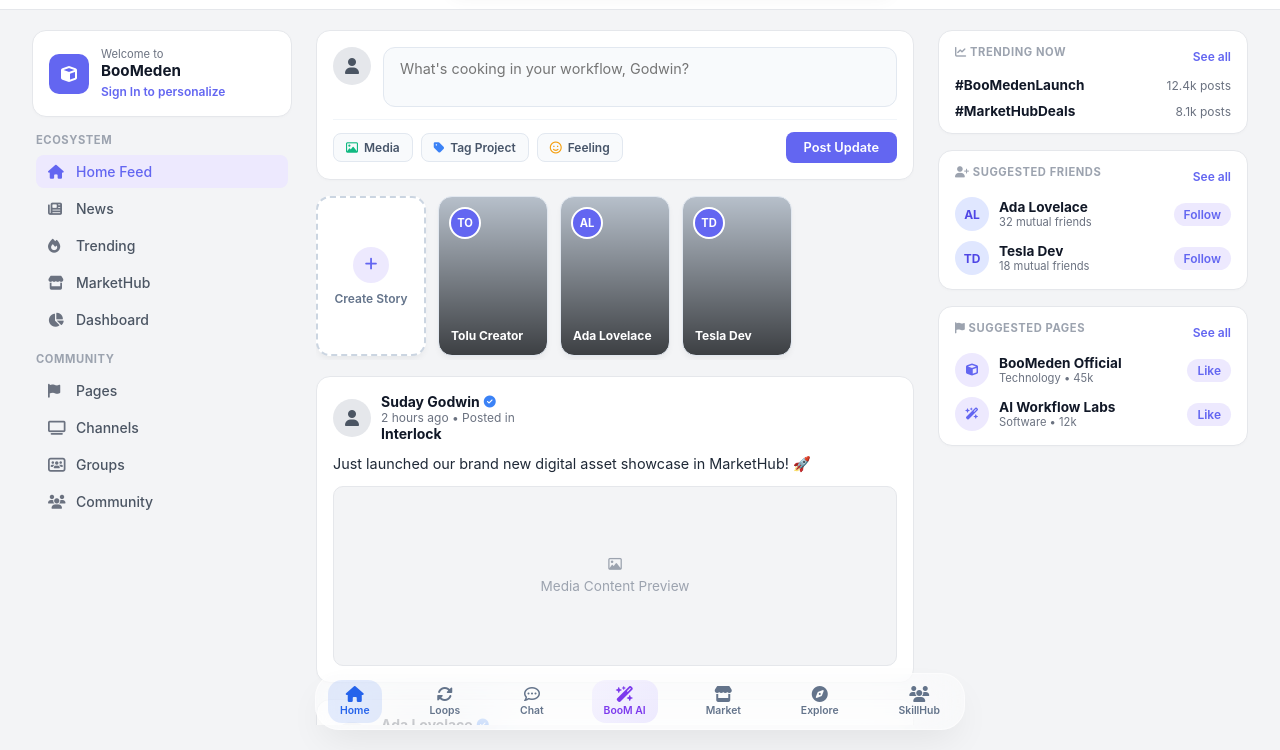
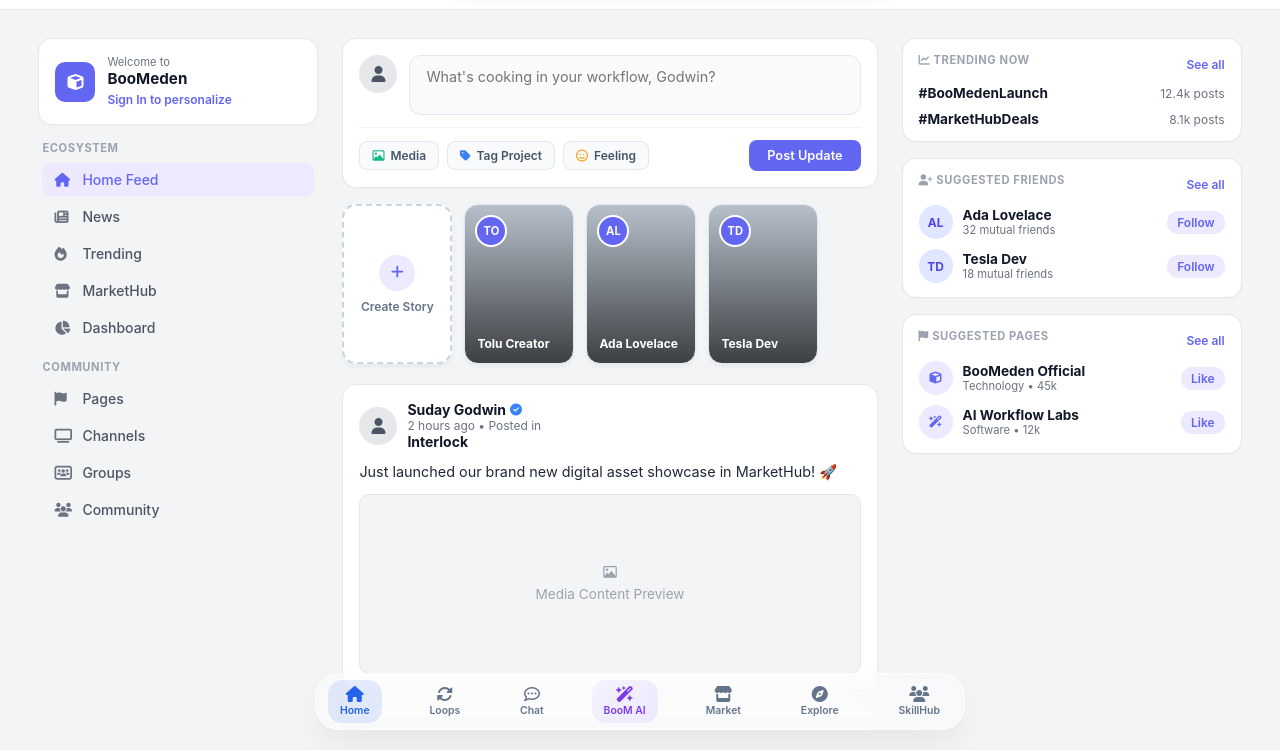
Before and after one commit to sundaygodwin007/boomeden, a plain HTML site: page interlock/interlock.html in a window 1280 px wide. Shown: the part 50-800 px from the top of the page. Drawn offline with Linux system fonts and the light colour scheme; no server answers.

Commit message:
made it responsive to occupy the full screen of any device

```diff
--- a/dashboard/dashboard.css
+++ b/dashboard/dashboard.css
@@ -82,14 +82,15 @@
     }
 
     /* Dashboard Layout Container */
+    /* this lets the dashboard cards use the complete width of the current screen. */
     .dashboard-container {
-      /* this gives the dashboard cards enough space to breathe on large monitors. */
-      max-width: 1600px;
+      max-width: none;
       margin: 0 auto;
-      padding: 32px 24px;
+      padding: 32px clamp(20px, 3vw, 64px);
       display: flex;
       flex-direction: column;
       gap: 24px;
+      width: 100%;
     }
 
     .page-title-row {
--- a/interlock/interlock_desktop.css
+++ b/interlock/interlock_desktop.css
@@ -79,14 +79,14 @@ input, button, textarea {
 .btn-signin:hover { background-color: var(--accent-hover); }
 
 /* Dashboard Grid Layout */
-/* this allows the Interlock feed to use more of a wide monitor while keeping each column readable. */
+/* this lets Interlock occupy the full available screen while keeping each column readable. */
 .dashboard-container {
   display: grid;
-  grid-template-columns: minmax(230px, 260px) minmax(0, 1fr) minmax(280px, 310px);
+  grid-template-columns: minmax(280px, 20vw) minmax(0, 1fr) minmax(340px, 25vw);
   gap: clamp(16px, 2vw, 24px);
-  max-width: 1600px;
+  max-width: none;
   margin: 0 auto;
-  padding: 20px clamp(16px, 2.5vw, 36px);
+  padding: 28px clamp(20px, 3vw, 64px);
   width: 100%;
   height: calc(100vh - 65px);
   overflow: hidden;
@@ -96,8 +96,9 @@ input, button, textarea {
   display: flex;
   flex-direction: column;
   gap: 16px;
-  height: 100%;
-  overflow-y: auto;
+  height: auto;
+  overflow-y: visible;
+  align-self: start;
   padding-bottom: 20px;
   min-width: 0;
 }
@@ -216,7 +217,7 @@ input, button, textarea {
 
 @media (max-width: 1200px) {
   /* this removes the right widgets before the feed becomes too narrow on smaller laptops. */
-  .dashboard-container { grid-template-columns: 220px minmax(0, 1fr); }
+  .dashboard-container { grid-template-columns: 220px minmax(0, 1fr); gap: 16px; }
   .sidebar-right { display: none; }
 }
 
```
Also changed, not shown: ecosystem/ecosystem.css (+6 -6 lines).
